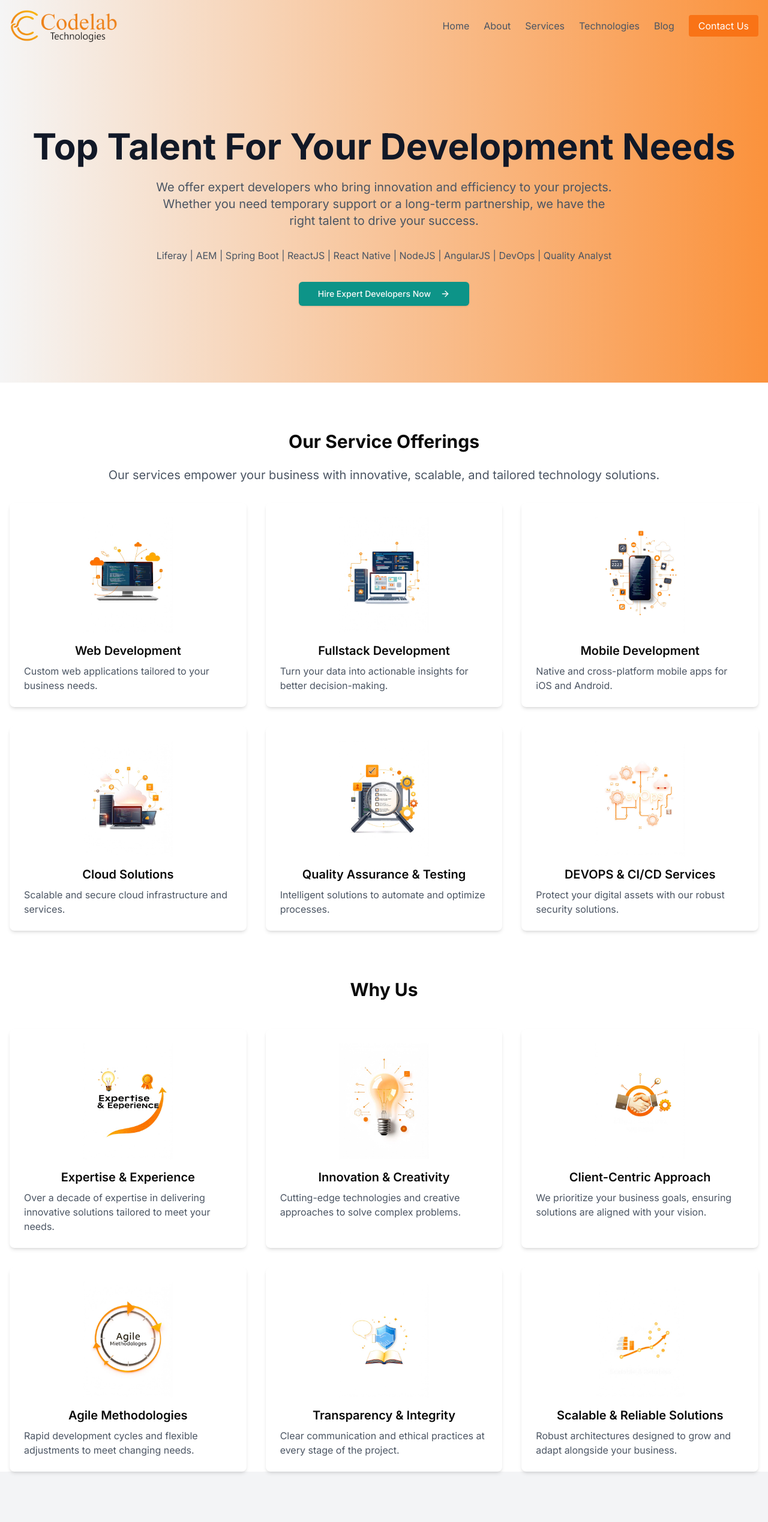
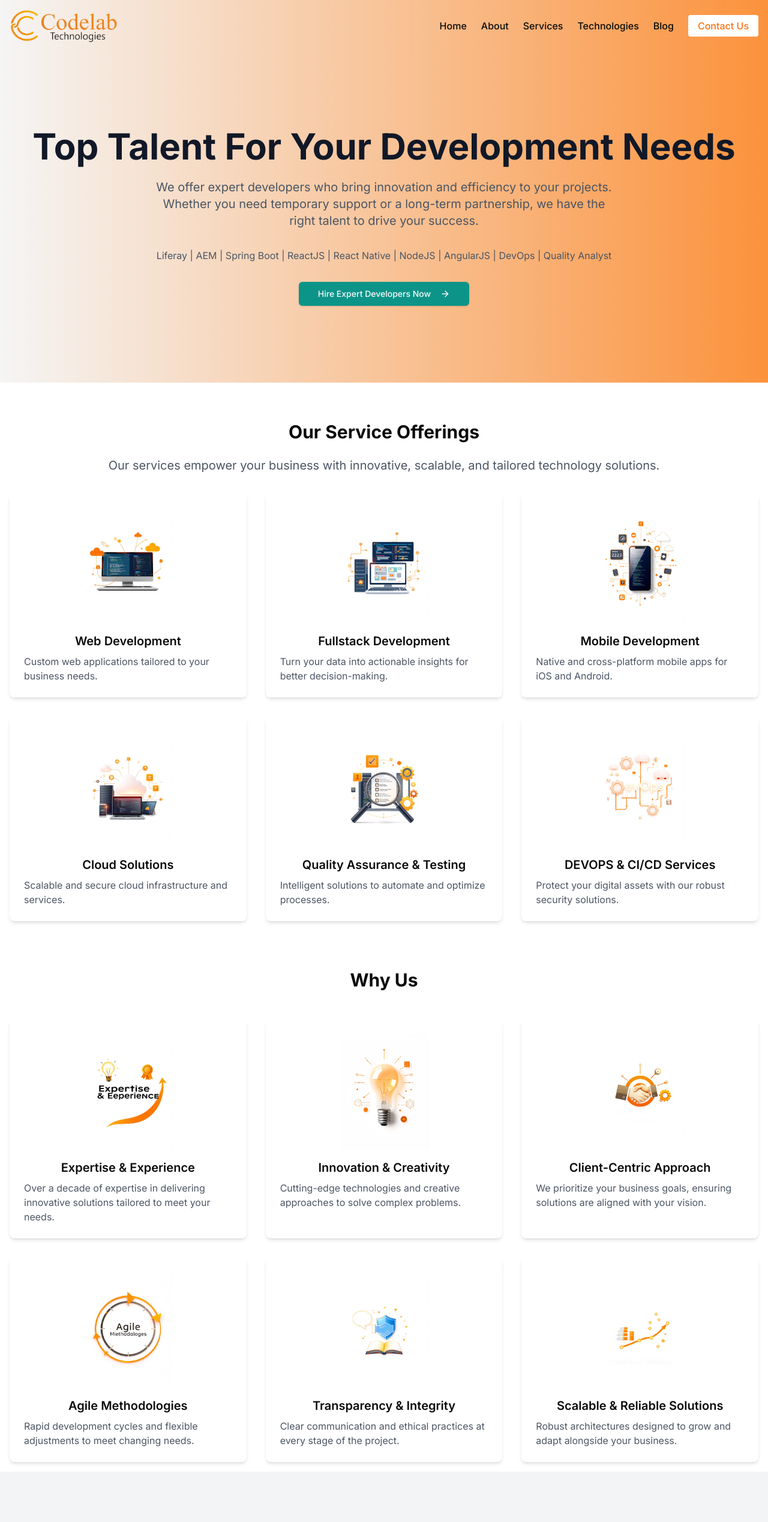
Before and after one commit to vikasmishra08121992/codelabwebsite, a Next.js app: page / in a window 1280 px wide. Shown: the top 2538 px of the page at 60% size. Built offline with nearby package versions, Linux system fonts and the light colour scheme.

Commit message:
Improve UI

```diff
--- a/app/page.tsx
+++ b/app/page.tsx
@@ -48,8 +48,8 @@ export default function Home() {
         </div>
       </section> */}
 
-      <section className="py-20">
-        <div className="container mx-auto px-4">
+      <section className="py-4">
+        <div className="container mx-auto px-4 mt-12">
           <h2 className="text-3xl font-bold text-center mb-6">Our Service Offerings</h2>
           <p className="text-xl text-gray-600 mb-8 text-center">
             Our services empower your business with innovative, scalable, and tailored technology solutions.
@@ -67,8 +67,8 @@ export default function Home() {
         </div>
       </section>
 
-      <section className="py-15">
-        <div className="container mx-auto px-4">
+      <section className="py-4">
+        <div className="container mx-auto px-4 mt-12">
           <h2 className="text-3xl font-bold text-center mb-12">Why Us</h2>
           <div className="grid grid-cols-1 md:grid-cols-2 lg:grid-cols-3 gap-8">
             {whyChooseUs.map((service, index) => (
--- a/components/header.tsx
+++ b/components/header.tsx
@@ -1,26 +1,34 @@
+'use client'
+import { useState, useEffect } from 'react'
 import Link from 'next/link'
 import Image from 'next/image'
-
 const Header = () => {
+  const [isScrolled, setIsScrolled] = useState(false)
+  useEffect(() => {
+    const handleScroll = () => {
+      setIsScrolled(window.scrollY > 590)
+    }
+    window.addEventListener('scroll', handleScroll)
+    return () => window.removeEventListener('scroll', handleScroll)
+  }, [])
   return (
-    <header className="bg-white shadow-sm bg-gradient-to-r from-secondary to-orange-400">
+    <header className={`sticky top-0 z-50 ${isScrolled ? 'bg-white shadow-md' : 'bg-gradient-to-r from-secondary to-orange-400'}`}>
       <div className=" container mx-auto px-4 py-4 flex justify-between items-center">
         <Link href="/" className="flex items-center">
           <Image src="/codelab-logo.png" alt="CodeLab Technologies Logo" width={180} height={50} />
         </Link>
         <nav>
           <ul className="flex space-x-6">
-            <li><Link href="/" className="text-gray-600 hover:text-orange-500">Home</Link></li>
-            <li><Link href="/about" className="text-gray-600 hover:text-orange-500">About</Link></li>
-            <li><Link href="/services" className="text-gray-600 hover:text-orange-500">Services</Link></li>
-            <li><Link href="/technologies" className="text-gray-600 hover:text-orange-500">Technologies</Link></li>
-            <li><Link href="/blog" className="text-gray-600 hover:text-orange-500">Blog</Link></li>
-            <li><Link href="/contact" className="bg-orange-500 text-white px-4 py-2 rounded hover:bg-orange-600">Contact Us</Link></li>
+            <li><Link href="/" className="font-medium hover:text-orange-500">Home</Link></li>
+            <li><Link href="/about" className="font-medium hover:text-orange-500">About</Link></li>
+            <li><Link href="/services" className="font-medium hover:text-orange-500">Services</Link></li>
+            <li><Link href="/technologies" className="font-medium hover:text-orange-500">Technologies</Link></li>
+            <li><Link href="/blog" className="font-medium hover:text-orange-500">Blog</Link></li>
+            <li><Link href="/contact" className={`font-medium px-4 py-2 rounded hover:bg-orange-600 ${isScrolled ? 'bg-orange-500 text-white' : 'bg-white text-orange-500'}`}>Contact Us</Link></li>
           </ul>
         </nav>
       </div>
     </header>
   )
 }
-
 export default Header
```
Also changed, not shown: 1 other file (tests, documents, lock files or other folders).
